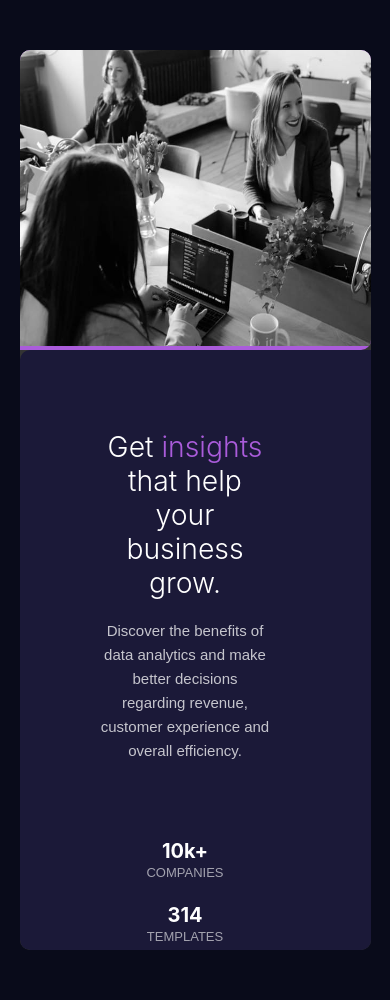
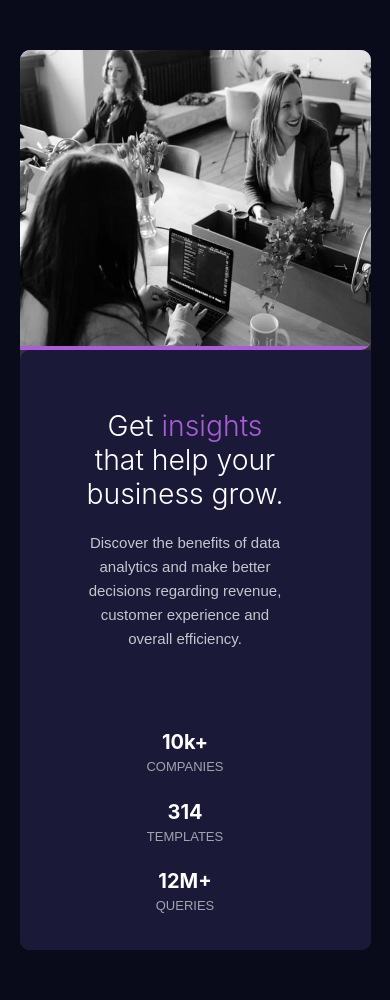
Before and after one commit to EJIOLOGY/Card-component, a plain HTML site: page index.htm in a window 390 px wide. Drawn offline with Linux system fonts and the light colour scheme; a web font is replaced by a local one.

Commit message:
Update style.css

```diff
--- a/style.css
+++ b/style.css
@@ -97,12 +97,13 @@ table {
     header h1 {
         font-size: 28.3px;
         text-align: center;
+        line-height: 1.2em;
     }
     .text-container {
         width: auto;
         height: 600px;
         background-color: hsl(244, 38%, 16%);
-        padding: 80px 100px 50px 80px;
+        padding: 60px 80px 50px 60px;
     }
     .text-container p {
         text-align: center;
@@ -111,6 +112,7 @@ table {
     .stat h2 {
         font-size: 20px;
         font-weight: 0;
+        line-height: 1.5em;
     }
     table {
         display: none;
```
